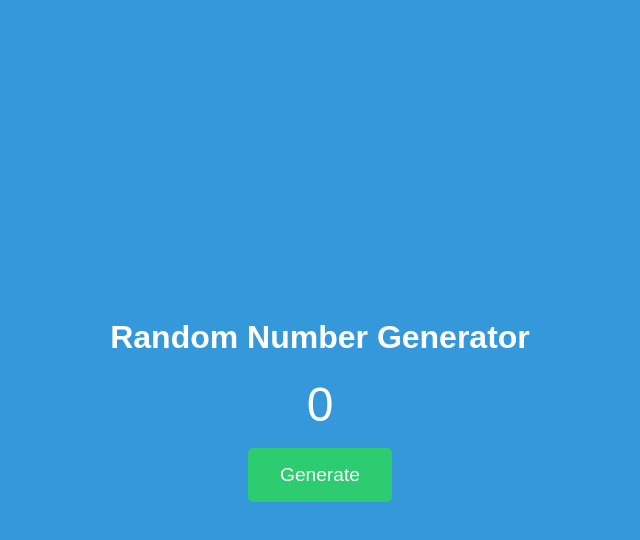
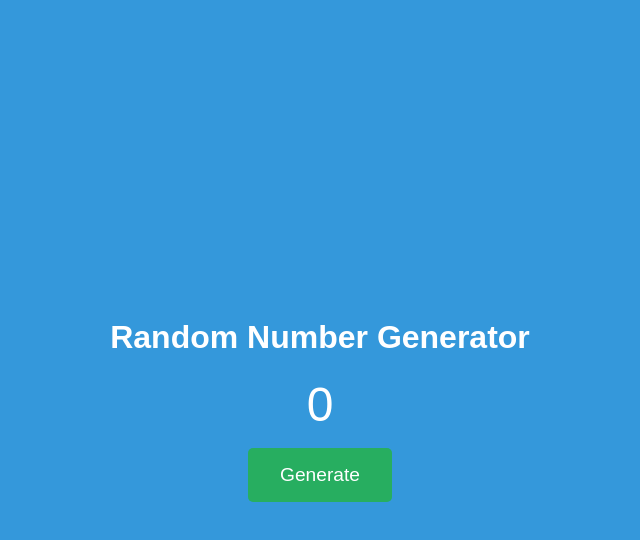
Before and after one commit to swidtech/10_Project, a plain HTML site: page Project-1-Name-Application/project2.html in a window 1280 px wide. In both pictures the pointer is over the button "Generate". Shown: the whole page, without its empty margins (320-960 px from the left). Drawn offline with Linux system fonts and the light colour scheme.

Commit message:
CSS done

```diff
--- a/Project-1-Name-Application/project2.css
+++ b/Project-1-Name-Application/project2.css
@@ -42,3 +42,7 @@ button {
     cursor: pointer;
     transition: background-color 0.3s;
 }
+
+button:hover {
+    background-color: #27ae60;
+}
```
